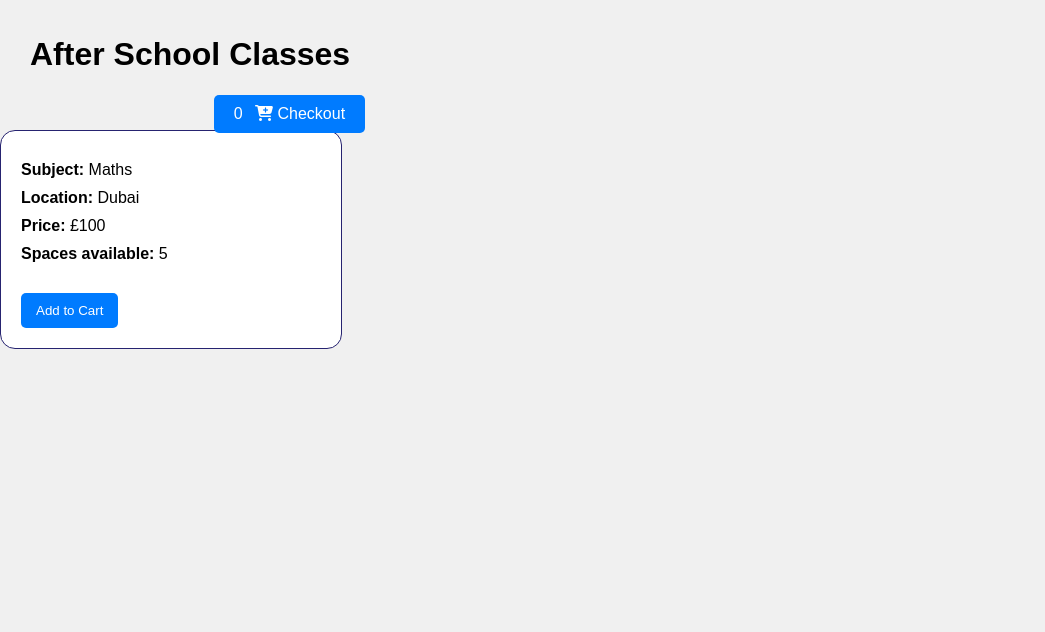
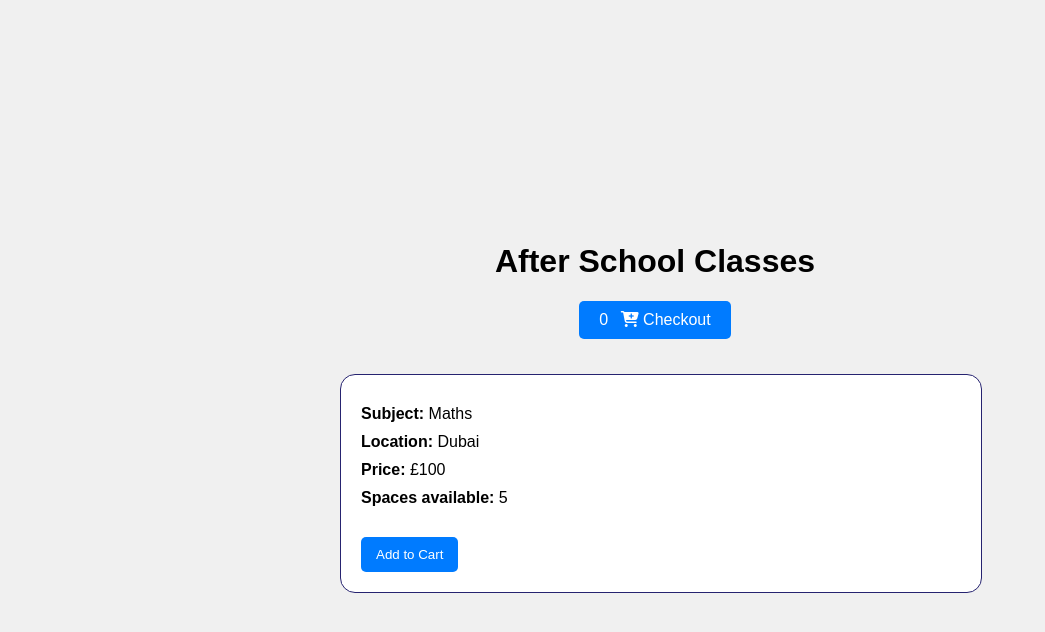
Before and after one commit to DenizIster123/Coursework---Full-Stack-Development, a plain HTML site: page Index.html in a window 1280 px wide. Shown: the whole page, without its empty margins (0-1045 px from the left). Drawn offline with nearby package versions, Linux system fonts and the light colour scheme.

Commit message:
Centred inpage

```diff
--- a/Index.html
+++ b/Index.html
@@ -11,6 +11,14 @@
             display: flex;
             height: 100vh;
             margin: 0;
+            justify-content: center; /* Center horizontally */
+            align-items: center; /* Center vertically */
+        }
+
+        #app {
+            width: 100%; /* Make the app div take the full width */
+            max-width: 600px; /* Optional: limit the maximum width */
+            padding: 20px; /* Add some padding around the app */
         }
 
         header {
@@ -27,7 +35,6 @@
             padding: 10px 20px;
             cursor: pointer;
             font-size: 16px;
-            float: right;
         }
 
         header button .fa-cart-plus {
@@ -35,7 +42,7 @@
         }
 
         .After_School_Activities {
-            width: 300px;
+            width: 100%; /* Use full width of the app div */
             padding: 20px;
             border-radius: 15px;
             background-color: white;
```
